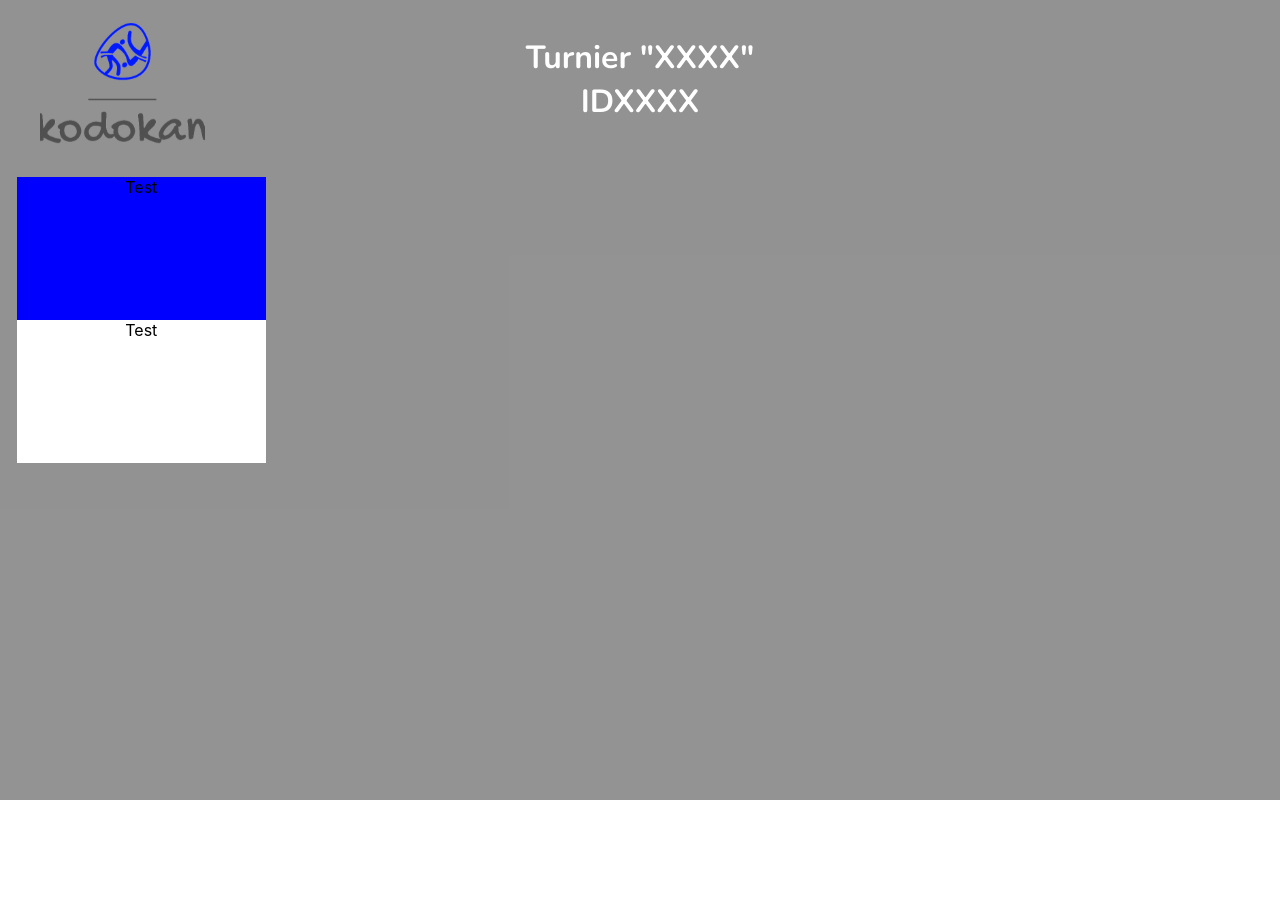
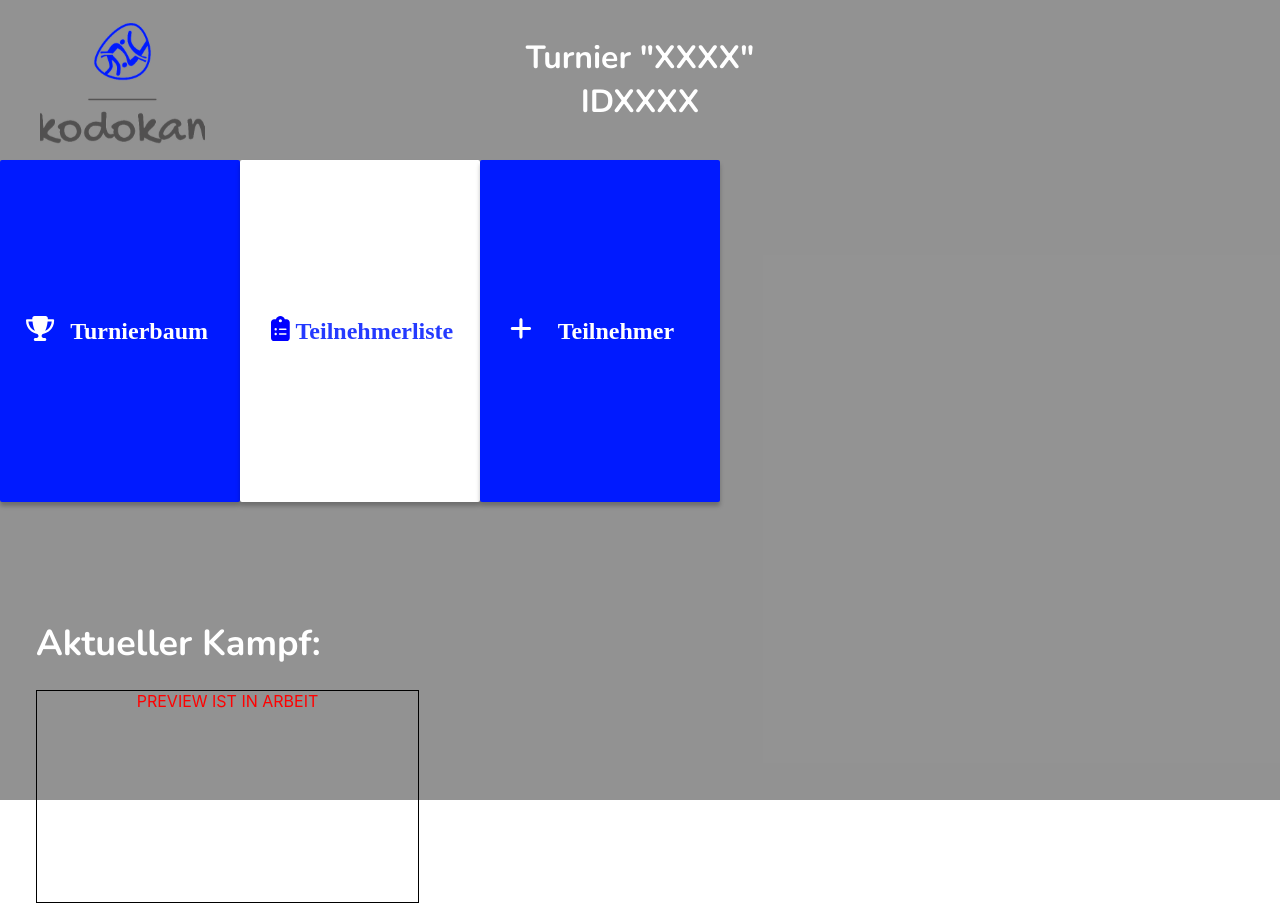
Before and after one commit to Rindersteak/JudoKampfFront, a React (Create React App) app: page /tournament-details in a window 1280 px wide. Before the commit the page ends 800 px from the top, so only its background shows below. Built offline with nearby package versions, Linux system fonts and the light colour scheme.

Commit message:
tournamentDetails screen added

```diff
--- a/package.json
+++ b/package.json
@@ -4,6 +4,9 @@
   "private": true,
   "main": "public/main.js",
   "dependencies": {
+    "@fortawesome/fontawesome-svg-core": "^6.4.0",
+    "@fortawesome/free-solid-svg-icons": "^6.4.0",
+    "@fortawesome/react-fontawesome": "^0.2.0",
     "@testing-library/jest-dom": "^5.16.5",
     "@testing-library/react": "^13.4.0",
     "@testing-library/user-event": "^13.5.0",
--- a/src/Pages/TournamentDetails/TournamentDetails.css
+++ b/src/Pages/TournamentDetails/TournamentDetails.css
@@ -1,4 +1,4 @@
-.middleContainer {
+.cards-container {
     background-color: rgba(39, 39, 39, 0.5);
     position: absolute;
     width: 100%;
@@ -8,23 +8,119 @@
     flex-direction: row;
 }
 
-.cards-container{
-    padding: 1.3%;
-    width: 100%;
-    height: 50%;
+.card-one,
+.card-two,
+.card-three {
+    /* Button Teilnehmer */
+    /* Auto layout */
+    display: flex;
+    flex-direction: row;
+    justify-content: center;
+    align-items: center;
+    padding: 5px 10px;
+    gap: 10px;
+    position: absolute;
+    width: 240px;
+    height: 342px;
+    box-shadow: 0px 4px 4px rgba(0, 0, 0, 0.25);
+    border-radius: 2px;
 }
 
-.card-one{
-    background-color: blue;
-    width: 20%;
-    height: 50%;
-    text-align: center;
-    margin-right: 10px;
+.card-one {
+    left: 0;
+    background: #001AFF;
 }
 
-.card-two{
-    background-color: white;
-    width: 20%;
-    height: 50%;
+.card-two {
+    left: 240px;
+    background: #FFFFFF;
+}
+
+.card-three {
+    left: 480px;
+    background: #001AFF;
+}
+
+.card-text-white,
+.card-text-blue {
+  /* Teilnehmer */
+  display: flex;
+  flex-direction: column; /* Icon über dem Text anordnen */
+  align-items: center;
+  justify-content: center;
+  width: 149px;
+  height: 65px;
+  font-family: 'Font Awesome 5 Free';
+  font-style: normal;
+  font-weight: 900;
+  font-size: 24px;
+  line-height: 28px;
+  text-align: center;
+  flex: none;
+  order: 0;
+  flex-grow: 0;
+}
+
+.card-text-white {
+    color: #FFFFFF;
+  }
+
+
+.card-text-blue {
+    color: rgba(0, 26, 255, 0.86);
+  }
+
+  .card-icon-white {
+    /* Icon-Styling */
+    display: flex;
+    justify-content: center;
+    align-items: center;
+    border-radius: 50%;
+    color: white;
+    font-size: 25px;
+    margin-bottom: 5px; /* Abstand zum Text hinzufügen */
+  }
+
+
+  .card-icon-blue {
+    /* Icon-Styling */
+    display: flex;
+    justify-content: center;
+    align-items: center;
+    border-radius: 50%;
+    color: blue;
+    font-size: 25px;
+    margin-bottom: 5px; /* Abstand zum Text hinzufügen */
+  }
+
+
+
+.currentFightLabel {
+    /* Aktueller Kampf: */
+    position: absolute;
+    width: 323px;
+    height: 57px;
+    left: 36px;
+    top: 615px;
+    font-family: 'Nunito';
+    font-style: normal;
+    font-weight: 700;
+    font-size: 36px;
+    line-height: 49px;
+    display: flex;
+    align-items: center;
+    color: #FFFFFF;
+}
+
+.currentFightPreview {
+    /* Aktueller Kampf: */
+    position: absolute;
+    border: 1px solid;
     text-align: center;
+    width: 383px;
+    height: 213px;
+    left: 36px;
+    top: 690px;
+    border-color: black;
+    color: red;
 }
--- a/src/Pages/TournamentDetails/TournamentDetails.tsx
+++ b/src/Pages/TournamentDetails/TournamentDetails.tsx
@@ -1,19 +1,11 @@
 import React from 'react';
+import { useNavigate } from 'react-router-dom';
 import './TournamentDetails.css';
 import logo from '../../img/kadokan_logo.svg';
-
-// Separate Card Component
-interface CardProps {
-    color: string;
-  }
-
-  const Card: React.FC<CardProps> = ({ color }) => {
-    return <div className={`card ${color}`} />;
-  };
-
+import { FontAwesomeIcon } from '@fortawesome/react-fontawesome';
+import { faClipboardList, faPlus, faTree, faTrophy } from '@fortawesome/free-solid-svg-icons';
 
 const App = () => {
-
   return (
     <div className="app">
       <div className="header">
@@ -24,17 +16,64 @@ const App = () => {
           <h1>IDXXXX</h1>
         </div>
       </div>
-      <div className='middleContainer'>
-        <div className="cards-container">
-            <div className='card-one'>
-                Test
-            </div>
+      <div className="cards-container">
+        <CardOne />
+        <CardTwo />
+        <CardThree />
+      </div>
+      <div className="currentFightLabel">Aktueller Kampf:</div>
+      <div className="currentFightPreview">PREVIEW IST IN ARBEIT</div>
+    </div>
+  );
+};
 
-            <div className='card-two'>
-                Test
-            </div>
-        </div>
+const CardOne = () => {
+  const navigate = useNavigate();
+
+  const handleCardOneClick = () => {
+    navigate('/'); // Hier die gewünschte Ziel-URL für card-one angeben
+  };
+
+  return (
+    <div className="card-one" onClick={handleCardOneClick}>
+      <div className="card-icon-white">
+        <FontAwesomeIcon icon={faTrophy} />
       </div>
+      <div className="card-text-white">Turnierbaum</div>
+    </div>
+  );
+};
+
+const CardTwo = () => {
+  const navigate = useNavigate();
+
+  const handleCardTwoClick = () => {
+    navigate('/'); // Hier die gewünschte Ziel-URL für card-two angeben
+  };
+
+  return (
+    <div className="card-two" onClick={handleCardTwoClick}>
+      <div className="card-icon-blue">
+        <FontAwesomeIcon icon={faClipboardList} />
+      </div>
+      <div className="card-text-blue">Teilnehmerliste</div>
+    </div>
+  );
+};
+
+const CardThree = () => {
+  const navigate = useNavigate();
+
+  const handleCardThreeClick = () => {
+    navigate('/'); // Hier die gewünschte Ziel-URL für card-three angeben
+  };
+
+  return (
+    <div className="card-three" onClick={handleCardThreeClick}>
+      <div className="card-icon-white">
+        <FontAwesomeIcon icon={faPlus} />
+      </div>
+      <div className="card-text-white">Teilnehmer</div>
     </div>
   );
 };
```
Also changed, not shown: 1 other file (tests, documents, lock files or other folders).
